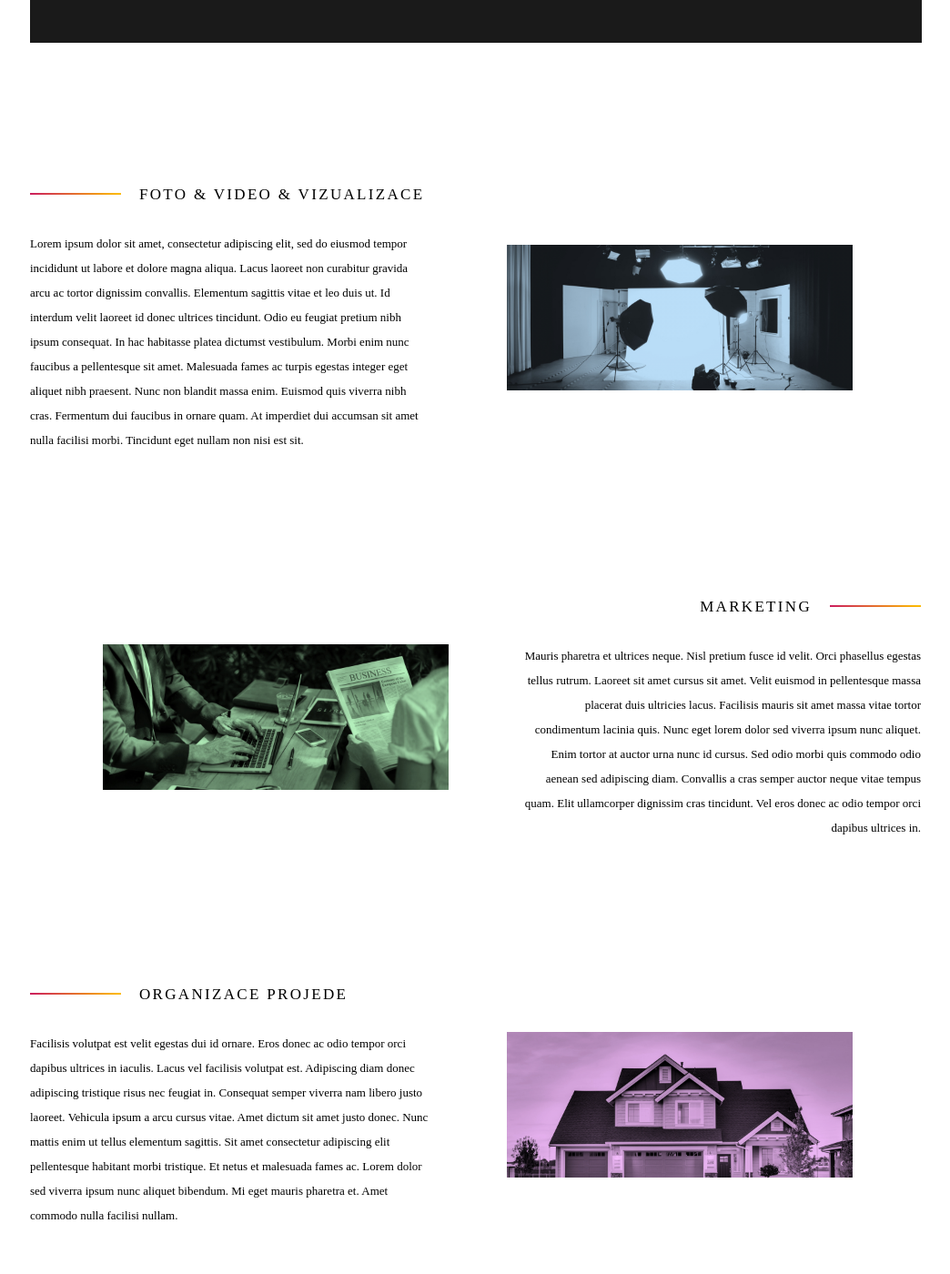
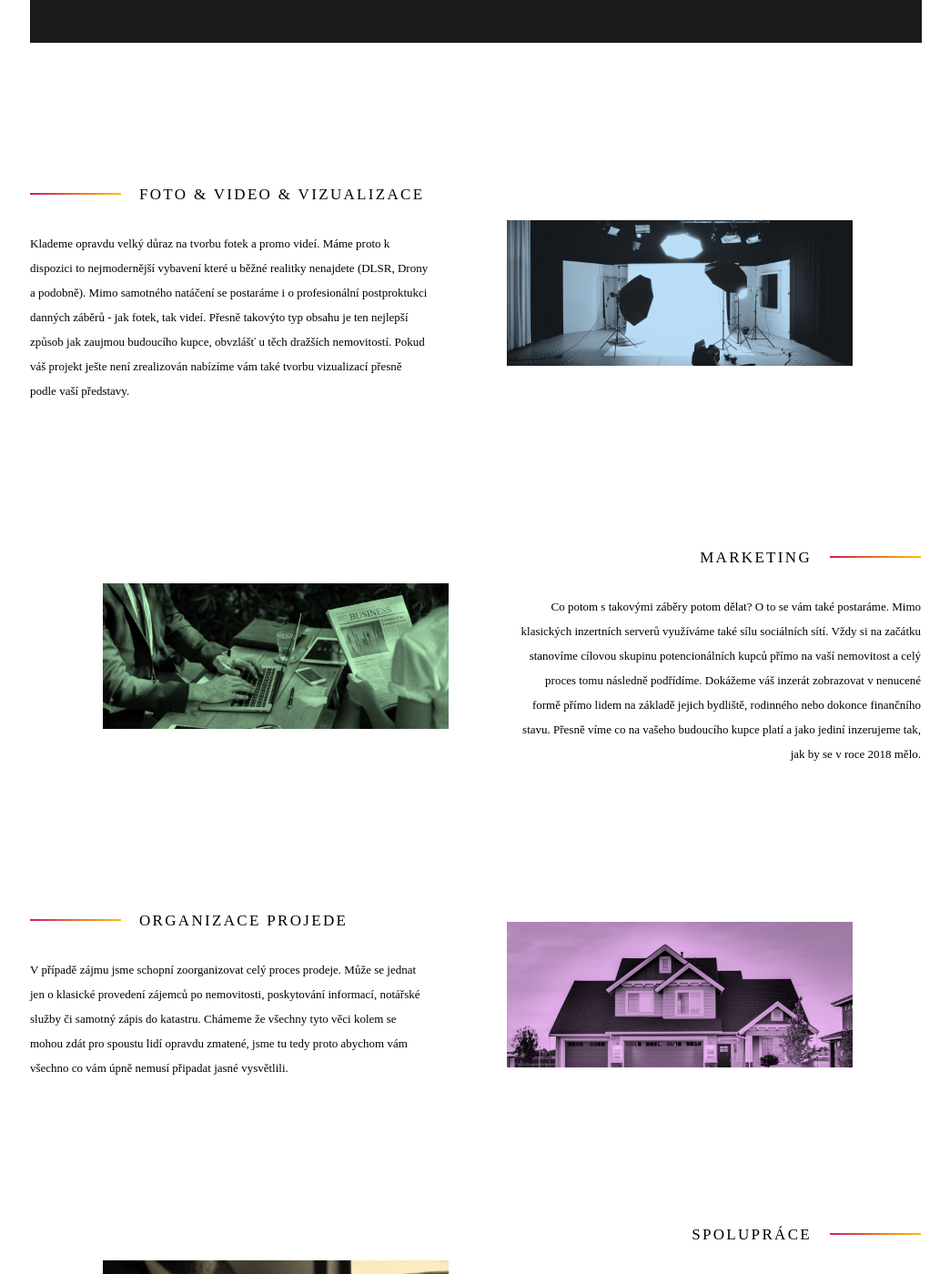
Before and after one commit to StyvekDrtic/palmreality, a Jekyll site: the page built from index.html, in a window 1280 px wide and 1400 px high, scrolled down 943 px. Shown: the whole window at 91% size, without its empty margins (117-1161 px from the left). Built offline with Jekyll 4.4.1, drawn with Linux system fonts in a browser that asks for light colours; some web fonts are replaced; some of the changed text lies outside the part shown.

Commit message:
raw text

```diff
--- a/index.html
+++ b/index.html
@@ -18,7 +18,7 @@ layout: default
         <div class="carka"></div>
         <h3>Foto & Video & Vizualizace</h3>
       </div>
-      <p>Lorem ipsum dolor sit amet, consectetur adipiscing elit, sed do eiusmod tempor incididunt ut labore et dolore magna aliqua. Lacus laoreet non curabitur gravida arcu ac tortor dignissim convallis. Elementum sagittis vitae et leo duis ut. Id interdum velit laoreet id donec ultrices tincidunt. Odio eu feugiat pretium nibh ipsum consequat. In hac habitasse platea dictumst vestibulum. Morbi enim nunc faucibus a pellentesque sit amet. Malesuada fames ac turpis egestas integer eget aliquet nibh praesent. Nunc non blandit massa enim. Euismod quis viverra nibh cras. Fermentum dui faucibus in ornare quam. At imperdiet dui accumsan sit amet nulla facilisi morbi. Tincidunt eget nullam non nisi est sit.</p>
+      <p>Klademe opravdu velký důraz na tvorbu fotek a promo videí. Máme proto k dispozici to nejmodernější vybavení které u běžné realitky nenajdete (DLSR, Drony a podobně). Mimo samotného natáčení se postaráme i o profesionální postproktukci danných záběrů - jak fotek, tak videí. Přesně takovýto typ obsahu je ten nejlepší způsob jak zaujmou budoucího kupce, obvzlášť u těch dražších nemovitostí. Pokud váš projekt ješte není zrealizován nabízíme vám také tvorbu vizualizací přesně podle vaší představy.</p>
     </div>
     <div class="fotka"></div>
   </div>
@@ -30,7 +30,7 @@ layout: default
         <div class="carka"></div>
         <h3>Marketing</h3>
       </div>
-      <p>Mauris pharetra et ultrices neque. Nisl pretium fusce id velit. Orci phasellus egestas tellus rutrum. Laoreet sit amet cursus sit amet. Velit euismod in pellentesque massa placerat duis ultricies lacus. Facilisis mauris sit amet massa vitae tortor condimentum lacinia quis. Nunc eget lorem dolor sed viverra ipsum nunc aliquet. Enim tortor at auctor urna nunc id cursus. Sed odio morbi quis commodo odio aenean sed adipiscing diam. Convallis a cras semper auctor neque vitae tempus quam. Elit ullamcorper dignissim cras tincidunt. Vel eros donec ac odio tempor orci dapibus ultrices in.</p>
+      <p>Co potom s takovými záběry potom dělat? O to se vám také postaráme. Mimo klasických inzertních serverů využíváme také sílu sociálních sítí. Vždy si na začátku stanovíme cílovou skupinu potencionálních kupců přímo na vaší nemovitost a celý proces tomu následně podřídíme. Dokážeme váš inzerát zobrazovat v nenucené formě přímo lidem na základě jejich bydliště, rodinného nebo dokonce finančního stavu. Přesně víme co na vašeho budoucího kupce platí a jako jediní inzerujeme tak, jak by se v roce 2018 mělo.</p>
     </div>
   </div>
 
@@ -40,7 +40,7 @@ layout: default
         <div class="carka"></div>
         <h3>Organizace projede</h3>
       </div>
-      <p>Facilisis volutpat est velit egestas dui id ornare. Eros donec ac odio tempor orci dapibus ultrices in iaculis. Lacus vel facilisis volutpat est. Adipiscing diam donec adipiscing tristique risus nec feugiat in. Consequat semper viverra nam libero justo laoreet. Vehicula ipsum a arcu cursus vitae. Amet dictum sit amet justo donec. Nunc mattis enim ut tellus elementum sagittis. Sit amet consectetur adipiscing elit pellentesque habitant morbi tristique. Et netus et malesuada fames ac. Lorem dolor sed viverra ipsum nunc aliquet bibendum. Mi eget mauris pharetra et. Amet commodo nulla facilisi nullam.</p>
+      <p>V případě zájmu jsme schopní zoorganizovat celý proces prodeje. Může se jednat jen o klasické provedení zájemců po nemovitosti, poskytování informací, notářské služby či samotný zápis do katastru. Chámeme že všechny tyto věci kolem se mohou zdát pro spoustu lidí opravdu zmatené, jsme tu tedy proto abychom vám všechno co vám úpně nemusí připadat jasné vysvětlili.</p>
     </div>
     <div class="fotka"></div>
   </div>
@@ -52,7 +52,7 @@ layout: default
         <div class="carka"></div>
         <h3>Spolupráce</h3>
       </div>
-      <p>Lorem ipsum dolor sit amet, consectetur adipiscing elit, sed do eiusmod tempor incididunt ut labore et dolore magna aliqua. Lacus laoreet non curabitur gravida arcu ac tortor dignissim convallis. Elementum sagittis vitae et leo duis ut. Id interdum velit laoreet id donec ultrices tincidunt. Odio eu feugiat pretium nibh ipsum consequat. In hac habitasse platea dictumst vestibulum. Morbi enim nunc faucibus a pellentesque sit amet. Malesuada fames ac turpis egestas integer eget aliquet nibh praesent. Nunc non blandit massa enim. Euismod quis viverra nibh cras. Fermentum dui faucibus in ornare quam. At imperdiet dui accumsan sit amet nulla facilisi morbi. Tincidunt eget nullam non nisi est sit.</p>
+      <p>V žádném případě se nepovažujeme se za normální realitní kancelář ale spíše jako jakési “chytré řešení” pro vaší nabídku. Rádi s vámi budeme spolupracovat i po boku jiné realitky nebo dokonce pro samotné realitní kanceláře ve formě affiliate marketingu. Můžeme za vás vzít klidně jen ty věci kterým zrovna vy nemusíte rozumět, jako třeba tvorba promo videí nebo inzerce na sociálních sítích. Jsme velmi flexibilní v naší nabídce služeb a rádi se přispůsobíme právě vám a vašemu projektu.</p>
     </div>
   </div>
 </section>
```
Also changed, not shown: 1 other file.
